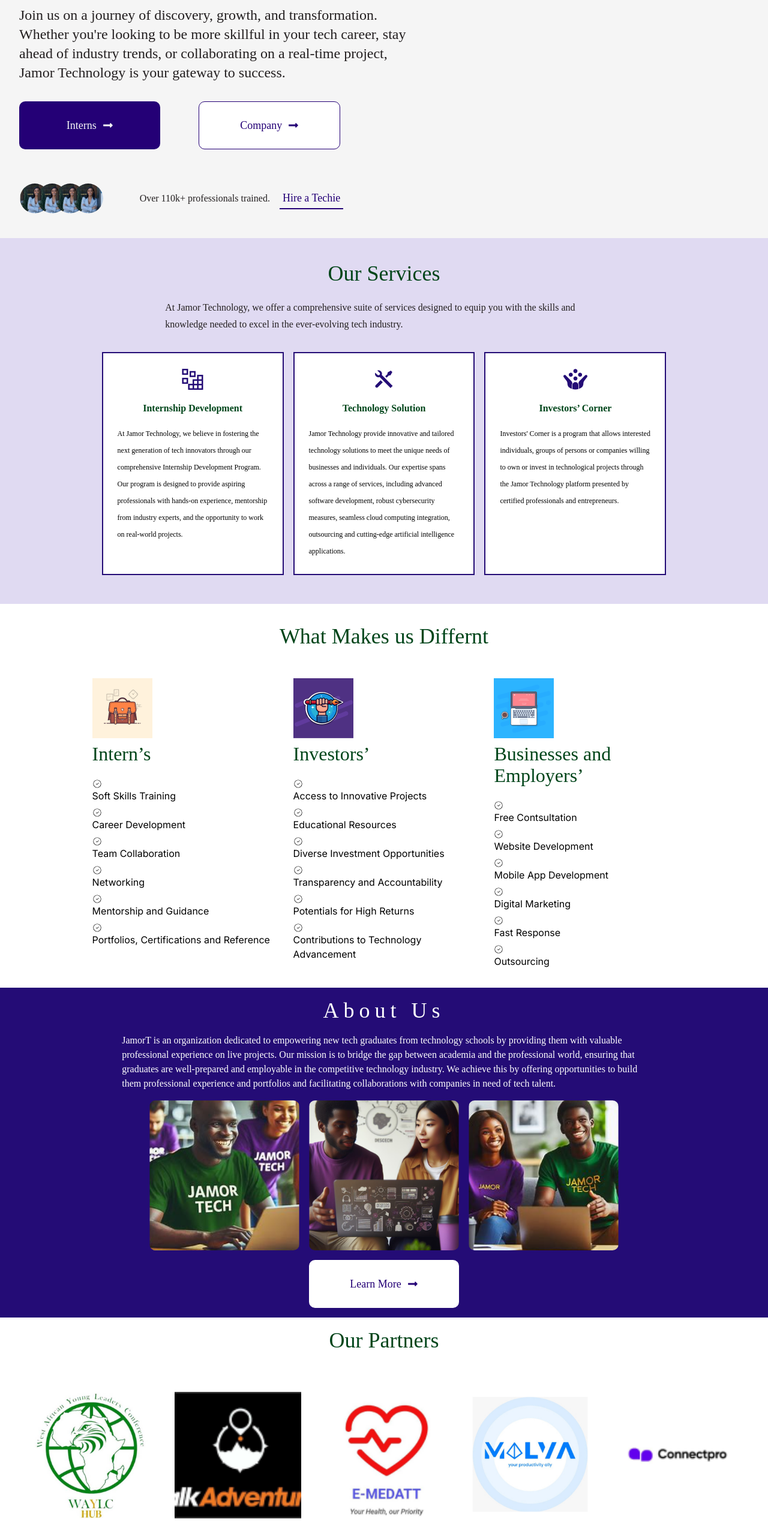
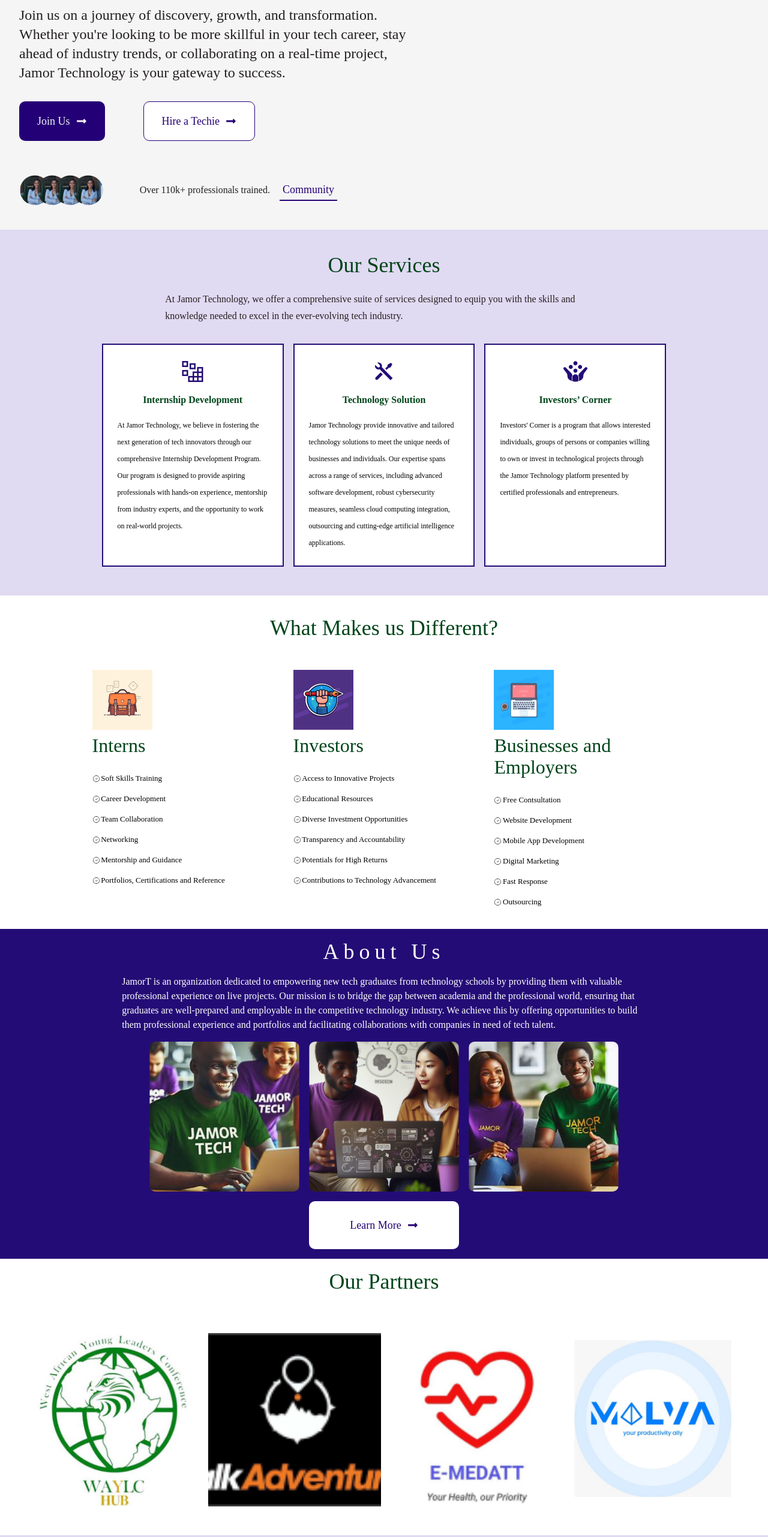
Before and after one commit to jamorTech/jamorTech-web, a Next.js app: page / in a window 1280 px wide. Shown: the part 234-2797 px from the top of the page at 60% size. Built offline with nearby package versions, Linux system fonts and the light colour scheme.

Commit message:
Implemented all the corrections spotted out for the landing page except the pagination buttons in the stay updated section and the answers to FAQ section havent been provided

```diff
--- a/src/app/about/page.jsx
+++ b/src/app/about/page.jsx
@@ -2,6 +2,7 @@ import AboutHeader from "../components/about-page-components/AboutHeader";
 import MissionVisionContent from "../components/about-page-components/MissionVisionContent";
 import AboutDetails from "../components/AboutDetails";
 import CoreValueComponent from "../components/CoreValueComponent";
+import OurPartners from "../components/landingPage/OurPartnersSection/OurPartners";
 import Patners from "../components/Patners";
 import TeamMembers from "../components/TeamMembers";
 export default function page() {
@@ -12,7 +13,7 @@ export default function page() {
         <MissionVisionContent />
         <CoreValueComponent />
         <TeamMembers />
-        <Patners />
+        <OurPartners />
     </div>
   )
 }
--- a/src/app/components/landingPage/OurPartnersSection/OurPartners.jsx
+++ b/src/app/components/landingPage/OurPartnersSection/OurPartners.jsx
@@ -1,3 +1,4 @@
+"use client"
 import React from 'react'
 import styles from "./OurPartners.module.css"
 import Image from 'next/image'
@@ -7,28 +8,44 @@ import logo3 from "../../../../../public/assets/images/e-medatt.png"
 import logo4 from "../../../../../public/assets/images/malva.jpg"
 import logo5 from "../../../../../public/assets/images/conceptro.png"
 
+import { Swiper, SwiperSlide } from 'swiper/react';
+import 'swiper/css'; // Core styles
+import 'swiper/css/navigation'; // Navigation module styles
+import 'swiper/css/pagination'; // Pagination module styles
+
+// Import required modules
+import { Navigation, Pagination } from 'swiper/modules';
+
 const OurPartners = () => {
-    const logos =[
+    const partners =[
         {logo: logo1},
         {logo: logo2},
         {logo: logo3},
         {logo: logo4},
-        {logo: logo5},
     ]
   return (
     <section className={styles.ourPartners}>
         <h1>Our Partners</h1>
       <div className={styles.img_group}>
-        {logos.map((el, index)=>(
+      <Swiper
+        modules={[Navigation]} // Install required modules
+        spaceBetween={10}
+        slidesPerView={4} // Number of visible cards on larger screens
+        navigation // Enables navigation arrows
+      >
+        {partners.map((partner, index) => (
+          <SwiperSlide key={index} className={styles.Swiper}>
             <div className={styles.img_container} key={index}>
               <Image
-                src={el.logo}
+                  src={partner.logo}
                   width={500}
                   height={200}
                   alt='partner-logo'
               />
           </div>
+          </SwiperSlide>
         ))}
+      </Swiper>
       </div>
     </section>
   )
--- a/src/app/components/landingPage/OurPartnersSection/OurPartners.module.css
+++ b/src/app/components/landingPage/OurPartnersSection/OurPartners.module.css
@@ -24,7 +24,6 @@
 }
 
 .img_container{
-    width: 50px;
     aspect-ratio: 1;
     flex-grow: 1;
 }
@@ -34,3 +33,9 @@
     height: 100%;
     object-fit: cover;
 }
+
+@media screen and (max-width: 768px) {
+    .img_group{
+        padding: 1rem;
+    }
+}
--- a/src/app/components/landingPage/aboutUsSection/AboutUS.jsx
+++ b/src/app/components/landingPage/aboutUsSection/AboutUS.jsx
@@ -5,6 +5,7 @@ import { FaLongArrowAltRight } from "react-icons/fa";
 import pic1 from "../../../../../public/assets/images/ilustration1.png"
 import pic2 from "../../../../../public/assets/images/ilustration2.png"
 import pic3 from "../../../../../public/assets/images/ilustration3.png"
+import Link from 'next/link';
 
 const AboutUS = () => {
 
@@ -30,7 +31,7 @@ const AboutUS = () => {
       </div>
         ))}
       </div>
-      <button className={styles.learn_more}>Learn More <FaLongArrowAltRight /></button>
+      <Link href={"about"} className={styles.learn_more}>Learn More <FaLongArrowAltRight /></Link>
        </div>
     </section>
   )
--- a/src/app/components/landingPage/benefits/Benefits.jsx
+++ b/src/app/components/landingPage/benefits/Benefits.jsx
@@ -8,11 +8,11 @@ import pic3 from "../../../../../public/assets/images/macbook-pro.png"
 const Benefits = () => {
   return (
     <div className={styles.container}>
-       <h1>What Makes us Differnt</h1>
+       <h1>What Makes us Different?</h1>
       <div className={styles.benefits}>
         <BenefitCard
             img={pic1}
-            cardTitle={"Intern’s"}
+            cardTitle={"Interns"}
             cardOptions={[
                 "Soft Skills Training",
                 "Career Development",
@@ -24,7 +24,7 @@ const Benefits = () => {
         />
         <BenefitCard
             img={pic2}
-            cardTitle={"Investors’ "}
+            cardTitle={"Investors"}
             cardOptions={[
                 "Access to Innovative Projects",
                 "Educational Resources",
@@ -36,7 +36,7 @@ const Benefits = () => {
         />
         <BenefitCard
             img={pic3}
-            cardTitle={"Businesses and Employers’"}
+            cardTitle={"Businesses and Employers"}
             cardOptions={[
                 "Free Contsultation",
                 "Website Development",
--- a/src/app/components/landingPage/benefits/Benefits.module.css
+++ b/src/app/components/landingPage/benefits/Benefits.module.css
@@ -59,9 +59,10 @@
     gap: .5rem;
 }
 
-.card_header span{
+.list span{
     font-family: Arimo Hebrew Subset;
     display: flex;
+    align-items: center;
     gap: .1rem;
     font-size: small;
     font-weight: 400;
@@ -78,7 +79,7 @@
         width: 95%;
     }
 
-    .card_header span{
+    .list span{
         font-size: smaller;
     }
 }
--- a/src/app/components/landingPage/heroSection/Hero.jsx
+++ b/src/app/components/landingPage/heroSection/Hero.jsx
@@ -21,8 +21,8 @@ const Hero = () => {
             <h1>Empower Your Potential with Jamor Technology</h1>
             <p>Join us on a journey of discovery, growth, and transformation. Whether you're looking to be more skillful in your tech career, stay ahead of industry trends, or collaborating on a real-time project, Jamor Technology is your gateway to success.</p>
             <div className={styles.hero_btns}>
-                <Link href={"intern"} className={styles.btn_intern}>Interns <FaLongArrowAltRight className={styles.btn_icon}/></Link>
-                <Link href={"company"} className={styles.btn_company}>Company <FaLongArrowAltRight className={styles.btn_icon}/></Link>
+                <Link href={"/signUp"} className={styles.btn_joinUS}>Join Us <FaLongArrowAltRight className={styles.btn_icon}/></Link>
+                <Link href={"/"} className={styles.btn_hire_techie}>Hire a Techie <FaLongArrowAltRight className={styles.btn_icon}/></Link>
             </div>
             <div className={styles.testimony}>
                 <div className={styles.testimony_img_container}>
@@ -38,7 +38,7 @@ const Hero = () => {
                     ))}
                 </div>
                 <p className={styles.testimony_content}>Over 110k+ professionals trained.</p>
-                <Link href={"/"} className={styles.hire_techie}>Hire a Techie</Link>
+                <Link href={"/"} className={styles.community}>Community</Link>
             </div>
         </div>
         <div className={styles.hero_banner}>
--- a/src/app/components/landingPage/heroSection/Hero.module.css
+++ b/src/app/components/landingPage/heroSection/Hero.module.css
@@ -35,13 +35,13 @@
     gap: 4rem;
 }
 
-.btn_intern,
-.btn_company{
+.btn_joinUS,
+.btn_hire_techie{
     font-family: Abril Fatface;
     font-size: 18px;
     font-weight: 400;
     line-height: 24.28px;
-    width: 250px;
+    width: 300px;
     height: 80px;
     padding: 20px 30px;
     gap: 10px;
@@ -51,12 +51,12 @@
     align-items: center;
 }
 
-.btn_intern{
+.btn_joinUS{
     background: #240076;
     color: #F5F5F5;
 }
 
-.btn_company{
+.btn_hire_techie{
     background: #FFFFFF;
     color: #240076;
     border: 1px solid #240076
@@ -102,7 +102,7 @@
     width: fit-content;
 }
 
-.hire_techie{
+.community{
     font-family: Abril Fatface;
     font-size: 18px;
     font-weight: 400;
@@ -119,7 +119,19 @@
     }
 }
 
+@media screen and (max-width: 1300px) {
+    .btn_joinUS,
+    .btn_hire_techie{
+        width: fit-content;
+        height: auto;
+}
+}
+
 @media screen and (max-width: 950px) {
+    .hero_btns{
+        width: 100%;
+        gap: 2rem;
+    }
     .hero_body h1{
         font-size: 38px;
         font-weight: 400;
@@ -130,17 +142,12 @@
         line-height: 28px;
     }
 
-    .btn_intern,
-    .btn_company{
-        height: 60px;
-    }
-
     .testimony .testimony_content{
         font-size: small;
         text-align: left;
     }
 
-    .testimony .hire_techie{
+    .testimony .community{
         font-size: small;
     }
 }
@@ -178,22 +185,24 @@
     }
 
     .hero_btns{
-        width: 90%;
         display: flex;
         gap: 2rem;
     }
 
-    .btn_intern,
-    .btn_company{
-        width: 200px;
-        height: 50px;
+    .btn_icon{
+        display: none;
+    }
+
+    .btn_joinUS,
+    .btn_hire_techie{
+        padding: 10px 15px;
     }
 
     .testimony .testimony_content{
         font-size: small;
     }
 
-    .testimony .hire_techie{
+    .testimony .community{
         font-size: small;
     }
 }
@@ -207,22 +216,26 @@
         display: none;
     }
 
-    .btn_intern,
-    .btn_company{
-        width: 100px;
-        height: 40px;
+    .btn_joinUS,
+    .btn_hire_techie{
+        font-size: small;
     }
 
-    .btn_icon{
+    /* .btn_icon{
         display: none;
-    }
+    } */
 }
 @media screen and (max-width: 320px) {
     .testimony .testimony_content{
         font-size: x-small;
     }
 
-    .testimony .hire_techie{
+    .btn_joinUS,
+    .btn_hire_techie{
+        font-size: x-small;
+    }
+
+    .testimony .community{
         font-size: x-small;
     }
 }
--- a/src/app/components/landingPage/updates/Updates.jsx
+++ b/src/app/components/landingPage/updates/Updates.jsx
@@ -4,8 +4,6 @@ import styles from "./Updates.module.css";
 import pic from "../../../../../public/assets/images/updateBg.png";
 import pic1 from "../../../../../public/assets/images/updateBg1.png";
 import pic2 from "../../../../../public/assets/images/updateBg2.png";
-import { IoIosArrowDropleft } from "react-icons/io";
-import { IoIosArrowDropright } from "react-icons/io";
 import { FaLongArrowAltRight } from 'react-icons/fa';
 import UpdateCard from './UpdateCard';
 import { Swiper, SwiperSlide } from 'swiper/react';
--- a/src/app/components/nav/Nav.module.css
+++ b/src/app/components/nav/Nav.module.css
@@ -4,6 +4,7 @@
     justify-content: space-between;
     align-items: center;
     padding: 1rem 2rem;
+    gap: 4rem;
     background: #F5F5F5;
 }
 
@@ -35,7 +36,7 @@
     justify-content: center;
     align-items: center;
     gap: 1rem;
-    margin-left: 3rem;
+    /* margin-left: 3rem; */
 }
 
 .nav ul li{
@@ -69,7 +70,7 @@
 }
 
 .login, .createAcct{
-    width: 200px;
+    width: 150px;
     height: 50px;
     border-radius: 10px;
     font-family: Abril Fatface;
@@ -94,6 +95,9 @@
 }
 
 @media screen and (max-width: 1024px) {
+    .nav{
+        gap: 1rem;
+    }
     .login, .createAcct{
         width: 120px;
         height: 40px;
@@ -105,7 +109,7 @@
         font-size: 12px;
     }
 }
-@media screen and (max-width: 768px) {
+@media screen and (max-width: 800px) {
     .nav{
         position: relative;
     }
```
Lines whose indentation alone changed are shown as unchanged.
